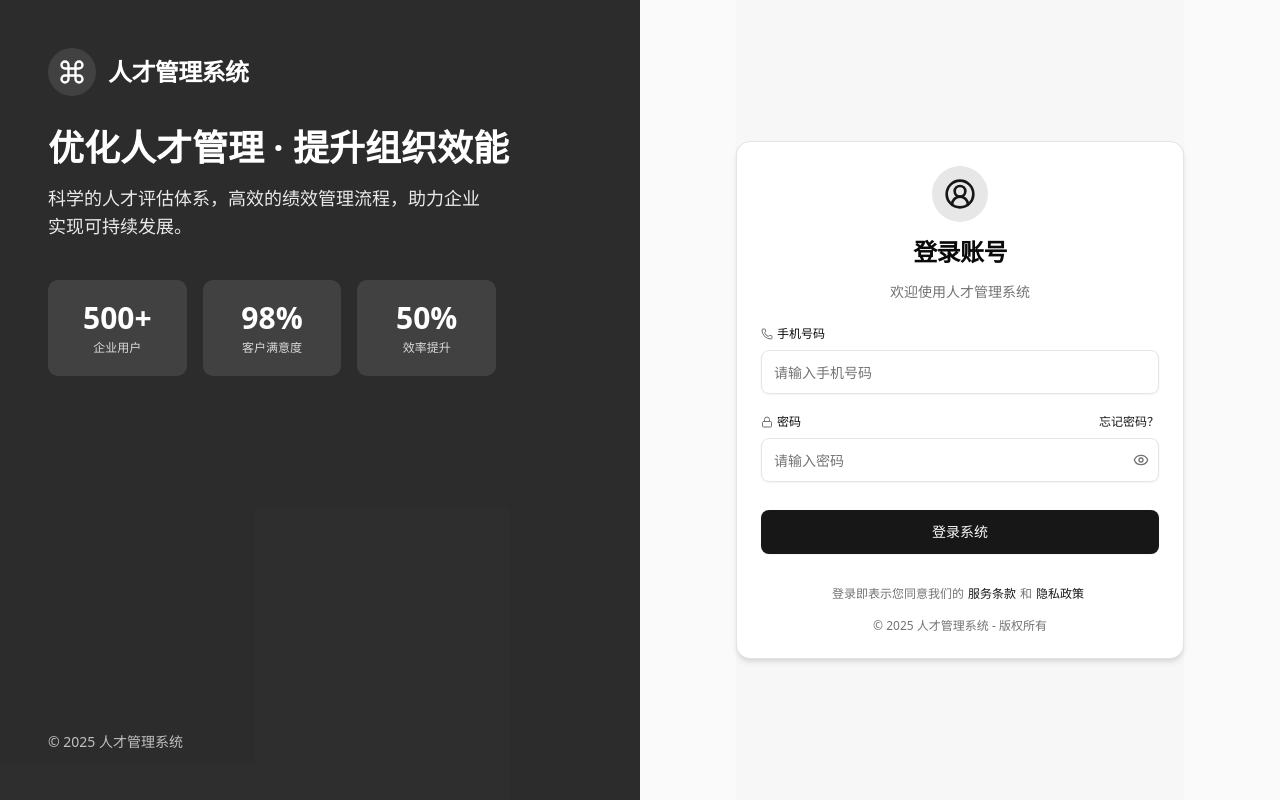
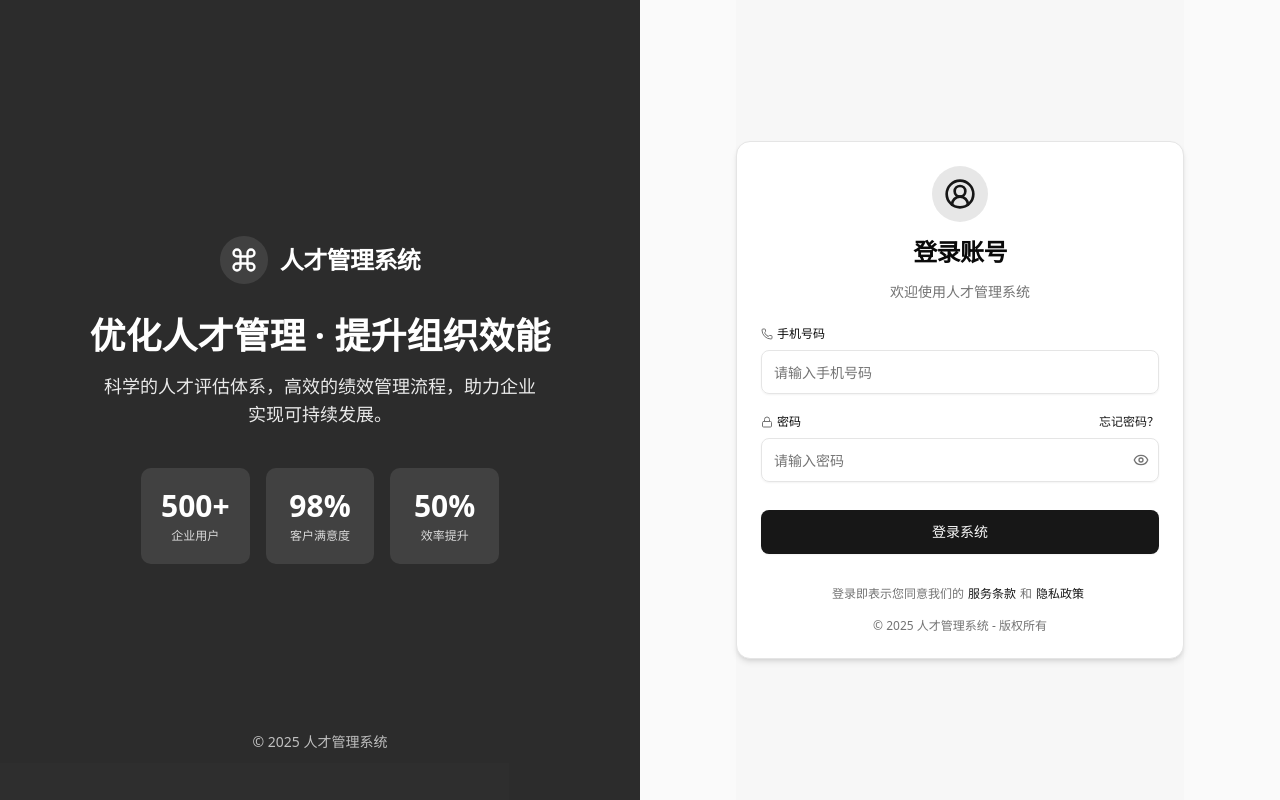
Before and after one commit to luckyabner/tms-web, a Next.js app: page /login in a window 1280 px wide. Built offline with nearby package versions, Linux system fonts and the light colour scheme; no server answers.

Commit message:
style: 修改登录页面样式

```diff
--- a/src/app/(auth)/layout.jsx
+++ b/src/app/(auth)/layout.jsx
@@ -2,8 +2,8 @@ export default function AuthLayout({ children }) {
   return (
     <div className="bg-muted/50 dark:bg-background flex min-h-screen">
       {/* 左侧宣传栏（大屏显示） */}
-      <div className="bg-primary/90 relative hidden w-1/2 flex-col justify-between p-12 text-white lg:flex">
-        <div>
+      <div className="bg-primary/90 relative hidden w-1/2 flex-col justify-center items-center p-12 text-white lg:flex">
+        <div className="flex flex-col items-center text-center">
           <div className="mb-8 flex items-center">
             <div className="flex h-12 w-12 items-center justify-center rounded-full bg-white/10">
               <svg
@@ -23,10 +23,10 @@ export default function AuthLayout({ children }) {
               人才管理系统
             </span>
           </div>
-          <h2 className="mb-4 text-4xl font-bold">
+          <h2 className="mb-4 text-4xl font-bold text-center">
             优化人才管理 · 提升组织效能
           </h2>
-          <p className="mb-10 max-w-md text-lg text-white/90">
+          <p className="mb-10 max-w-md text-lg text-white/90 text-center">
             科学的人才评估体系，高效的绩效管理流程，助力企业实现可持续发展。
           </p>
           <div className="grid max-w-md grid-cols-3 gap-4">
@@ -44,7 +44,7 @@ export default function AuthLayout({ children }) {
             </div>
           </div>
         </div>
-        <div className="mt-8 text-sm text-white/70">
+        <div className="mt-8 text-sm text-white/70 text-center absolute bottom-12">
           © {new Date().getFullYear()} 人才管理系统
         </div>
       </div>
```
